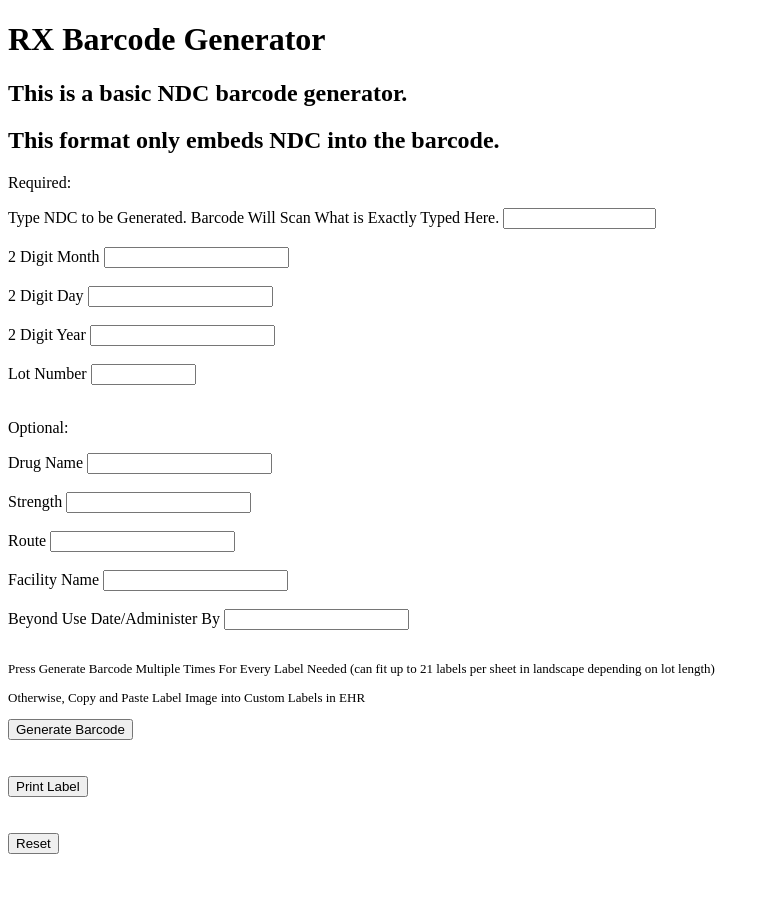
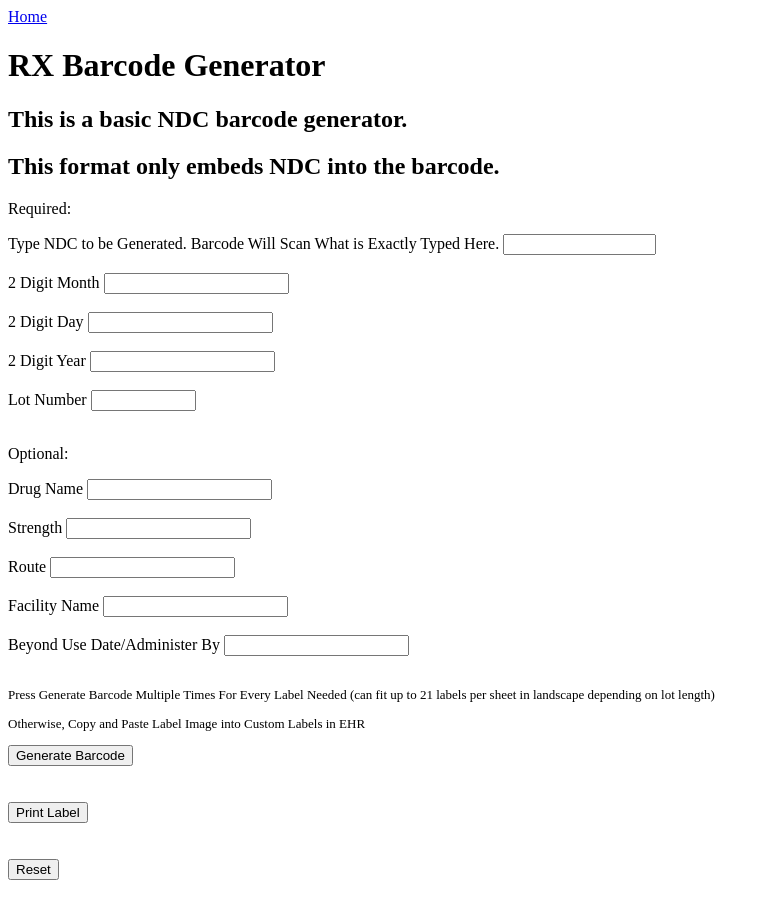
Before and after one commit to mcclain113/VaccineBarcodeGenerator, a plain HTML site: page BarcodeGeneratorBasicNDC.html in a window 1280 px wide. Shown: the top 918 px of the page, without its empty margins (0-770 px from the left). Drawn offline with nearby package versions, Linux system fonts and the light colour scheme.

Commit message:
Added Nav

```diff
--- a/BarcodeGeneratorBasicNDC.html
+++ b/BarcodeGeneratorBasicNDC.html
@@ -1,5 +1,8 @@
 <!DOCTYPE html>
 <html lang="en">
+<nav>
+    <a href="index.html">Home</a>
+</nav>
 <head>
     <meta charset="UTF-8">
     <title>Basic NDC Barcode Generator</title>
```
Also changed, not shown: BarcodeGeneratorBasicNDCNoLotorExp.html (+3 -0 lines), BarcodeGeneratorGS1.html (+3 -0 lines), VirtualBarcodeScanner.html (+3 -0 lines).
